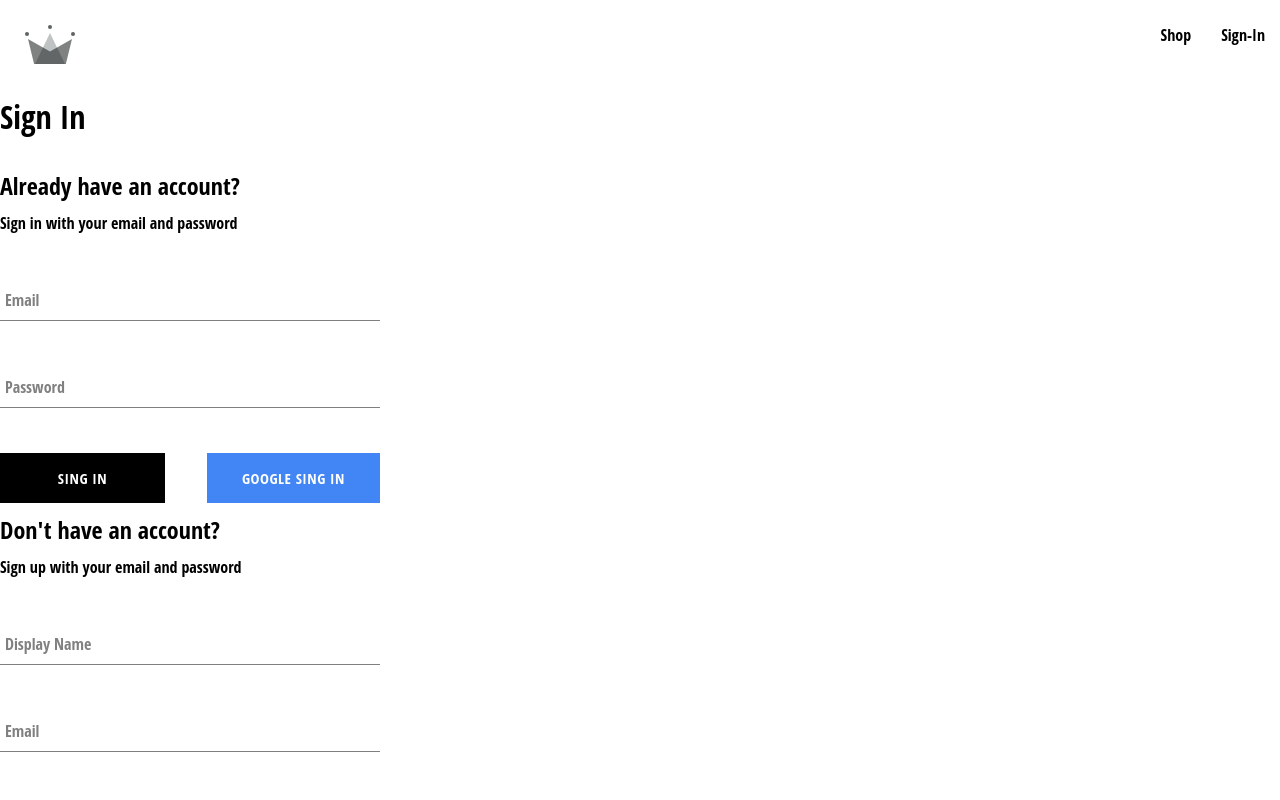
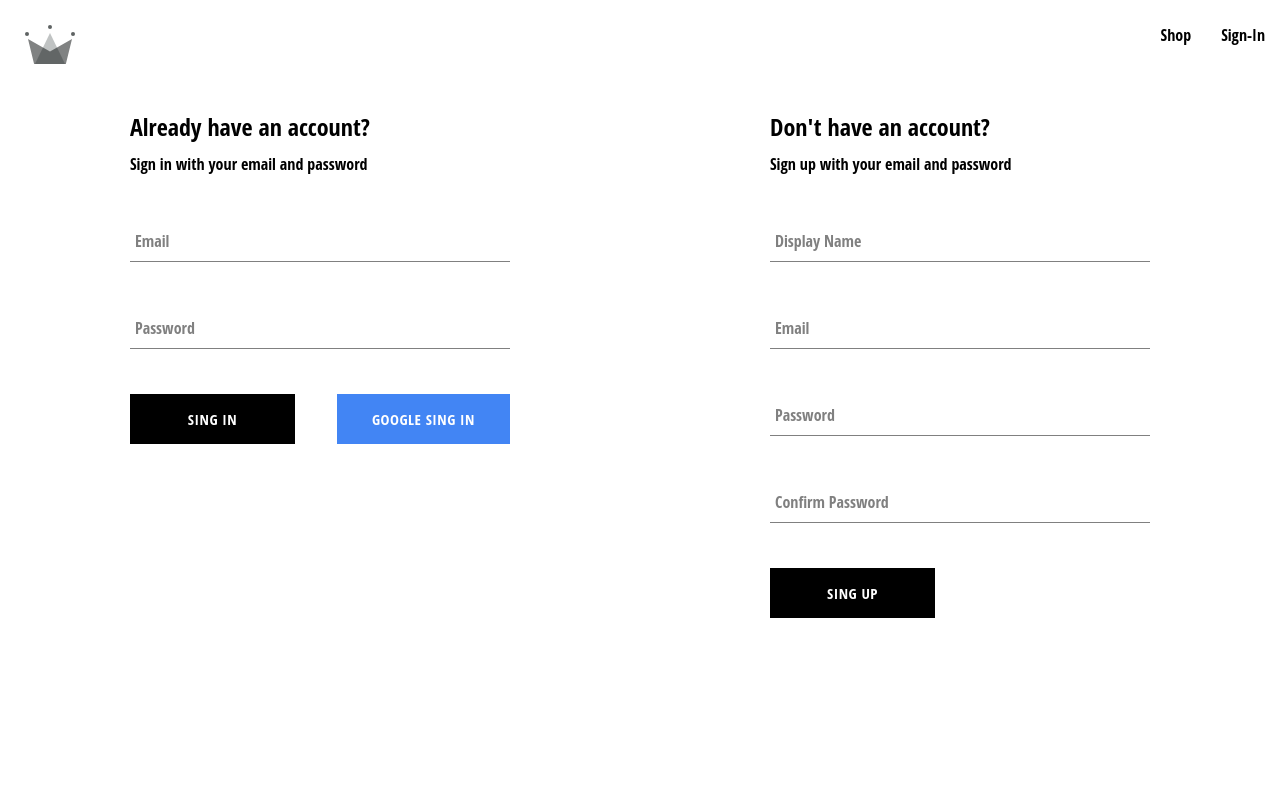
Before and after one commit to johnlundy94/capstone, a React (Create React App) app: page /auth in a window 1280 px wide. Shown: the top 800 px of the page. Built offline with nearby package versions, Linux system fonts and the light colour scheme.

Commit message:
Finished authentication page

```diff
--- a/src/components/sign-in-form/sign-in-form.component.jsx
+++ b/src/components/sign-in-form/sign-in-form.component.jsx
@@ -39,7 +39,18 @@
       );
       console.log(response);
       resetFormFields();
-    } catch (error) {}
+    } catch (error) {
+      switch (error.code) {
+        case "auth/wrong-password":
+          alert("incorrect password for email");
+          break;
+        case "auth/user-not-found":
+          alert("no user associated with this email");
+          break;
+        default:
+          console.log(error);
+      }
+    }
   };
 
   const handleChange = (event) => {
@@ -72,7 +83,7 @@
         />
         <div className="buttons-container">
           <Button type="submit">Sing In</Button>
-          <Button buttonType="google" onClick={signInWithGoogle}>
+          <Button type="button" buttonType="google" onClick={signInWithGoogle}>
             Google Sing In
           </Button>
         </div>
--- a/src/routes/authentication/authentication.component.jsx
+++ b/src/routes/authentication/authentication.component.jsx
@@ -1,19 +1,11 @@
-import {
-  signInWithGooglePopup,
-  createUserDocumentFromAuth,
-} from "../../utils/firebase/firebase.utils";
 import SignUpForm from "../../components/sign-up-form/sign-up-form.component";
 import SignInForm from "../../components/sign-in-form/sign-in-form.component";
 
+import "./authentication.styles.scss";
+
 const Authentication = () => {
-  const logGoogleUser = async () => {
-    const { user } = await signInWithGooglePopup();
-    const userDocRef = await createUserDocumentFromAuth(user);
-  };
-
   return (
-    <div>
-      <h1>Sign In</h1>
+    <div className="authentication-container">
       <SignInForm />
       <SignUpForm />
     </div>
--- /dev/null
+++ b/src/routes/authentication/authentication.styles.scss
@@ -0,0 +1,6 @@
+.authentication-container {
+  display: flex;
+  width: 900 px;
+  justify-content: space-around;
+  margin: 30px auto;
+}
```
